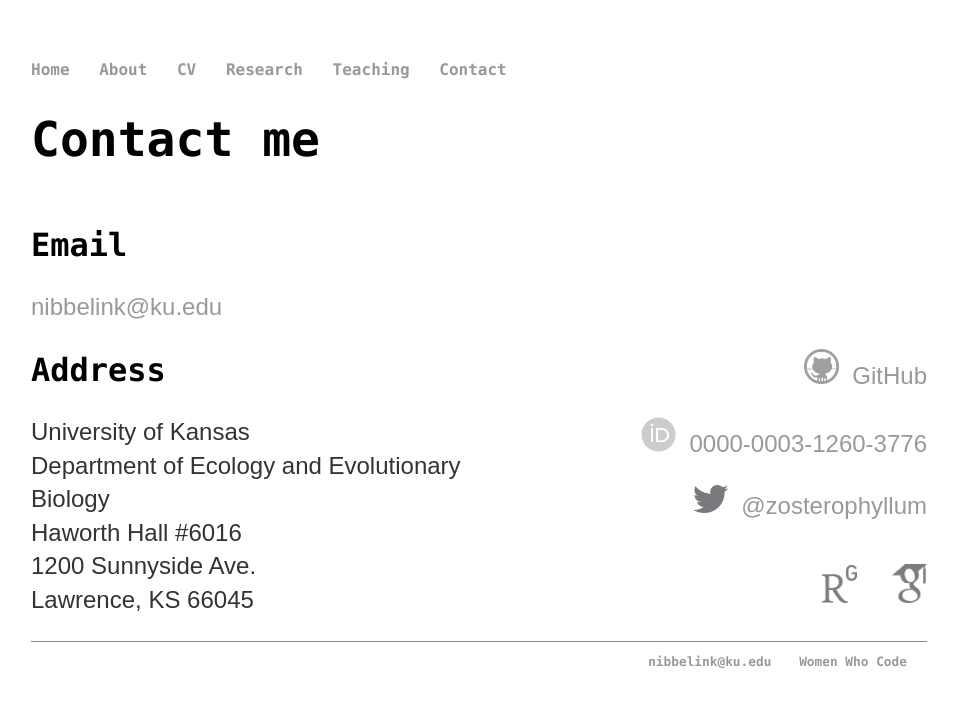
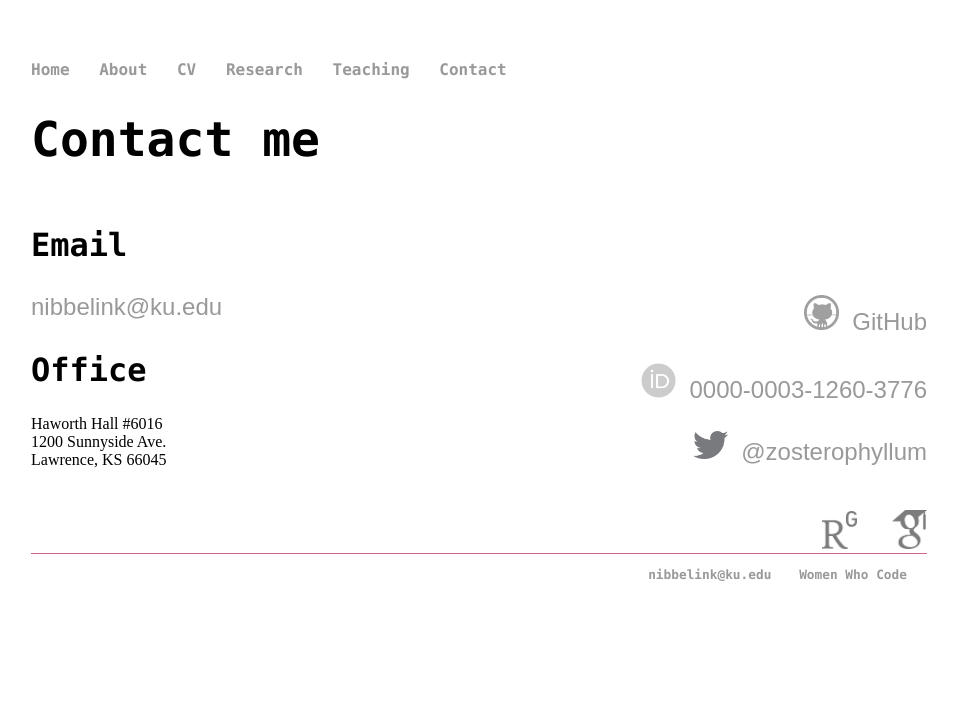
Before and after one commit to megannibbs/megannibbelink.github.io, a Jekyll site: the page built from contact/index.html, in a window 1280 px wide. Shown: the top 707 px of the page, without its empty margins (161-1119 px from the left). Built offline with Jekyll 4.4.1, drawn with Linux system fonts in a browser that asks for light colours.

Commit message:
Update index.html

```diff
--- a/contact/index.html
+++ b/contact/index.html
@@ -8,17 +8,12 @@ title: Meg Nibbelink | Contact
         	<div class="column" align="left">
 			<h2>Email</h2>
 			<p><a href="mailto:nibbelink@ku.edu">nibbelink@ku.edu</a></p>
-			<h2>Address</h2>
-			<p>University of Kansas</br>
-			Department of Ecology and Evolutionary Biology</br>
+			<h2>Office</h2>
 			Haworth Hall #6016</br>
 			1200 Sunnyside Ave.</br>
 			Lawrence, KS 66045</p>
         	</div>
         	<div class="column" align="right">
-			</br>
-			</br>
-			</br>
 			</br>
 			</br>
 			</br>
```
